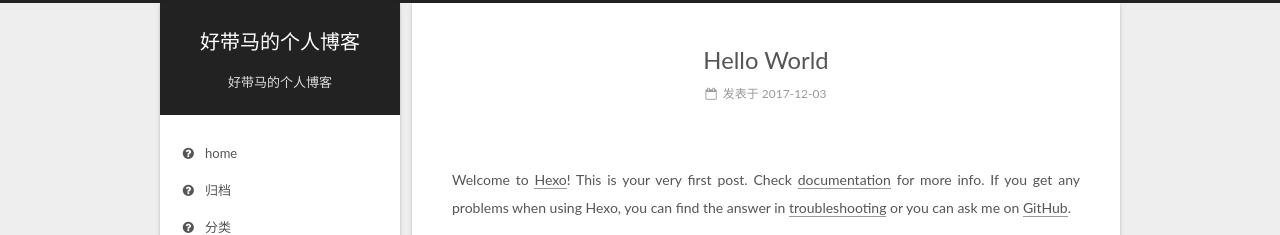
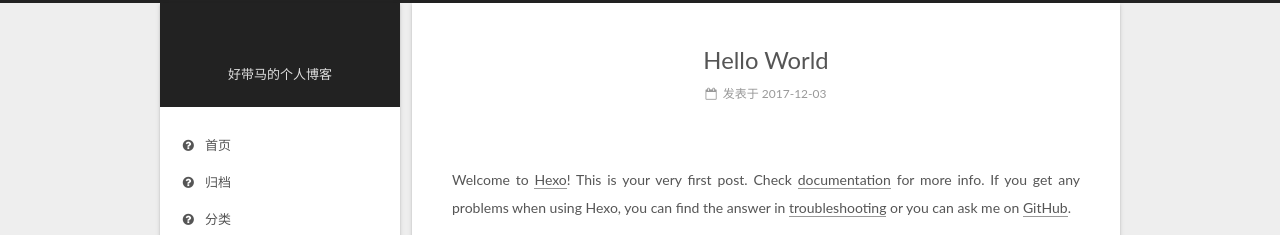
Before and after one commit to FEhaoxinjie/FEhaoxinjie, a plain HTML site: page index.html in a window 1280 px wide. Shown: the top 235 px of the page. Drawn offline with Linux system fonts and the light colour scheme.

Commit message:
Site updated: 2017-12-03 16:36:15

```diff
--- a/css/main.css
+++ b/css/main.css
@@ -1823,7 +1823,7 @@ pre .javascript .function {
   width: 4px;
   height: 4px;
   border-radius: 50%;
-  background: #9e659e;
+  background: #65ff3b;
 }
 .links-of-blogroll {
   font-size: 13px;
--- a/index.html
+++ b/index.html
@@ -81,13 +81,13 @@
 
 <meta name="description" content="好带马的个人博客">
 <meta property="og:type" content="website">
-<meta property="og:title" content="好带马的个人博客">
+<meta property="og:title">
 <meta property="og:url" content="http://yoursite.com/index.html">
-<meta property="og:site_name" content="好带马的个人博客">
+<meta property="og:site_name">
 <meta property="og:description" content="好带马的个人博客">
 <meta property="og:locale" content="zh-Hans">
 <meta name="twitter:card" content="summary">
-<meta name="twitter:title" content="好带马的个人博客">
+<meta name="twitter:title">
 <meta name="twitter:description" content="好带马的个人博客">
 
 
@@ -124,7 +124,7 @@
 
 
 
-  <title>好带马的个人博客</title>
+  <title></title>
 
 
 
@@ -155,7 +155,7 @@
     <div class="custom-logo-site-title">
       <a href="/"  class="brand" rel="start">
         <span class="logo-line-before"><i></i></span>
-        <span class="site-title">好带马的个人博客</span>
+        <span class="site-title"></span>
         <span class="logo-line-after"><i></i></span>
       </a>
     </div>
@@ -185,7 +185,7 @@
 
               <i class="menu-item-icon fa fa-fw fa-question-circle"></i> <br />
 
-            home
+            首页
           </a>
         </li>
 
@@ -271,7 +271,7 @@
     </span>
 
     <span hidden itemprop="publisher" itemscope itemtype="http://schema.org/Organization">
-      <meta itemprop="name" content="好带马的个人博客">
+      <meta itemprop="name" content="">
     </span>
 
 
```
Also changed, not shown: 2017/12/03/hello-world/index.html (+5 -5 lines), archives/2017/12/index.html (+6 -6 lines), archives/2017/index.html (+6 -6 lines), archives/index.html (+6 -6 lines), uploads/avatar.png (added).
